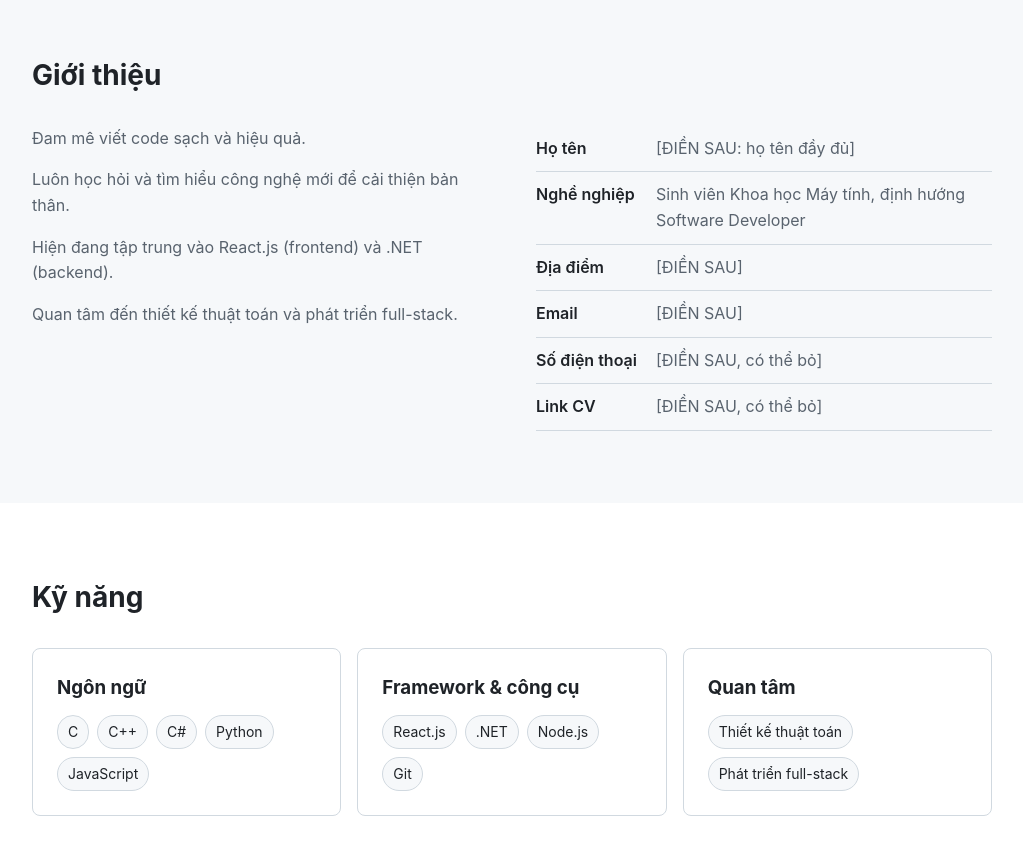
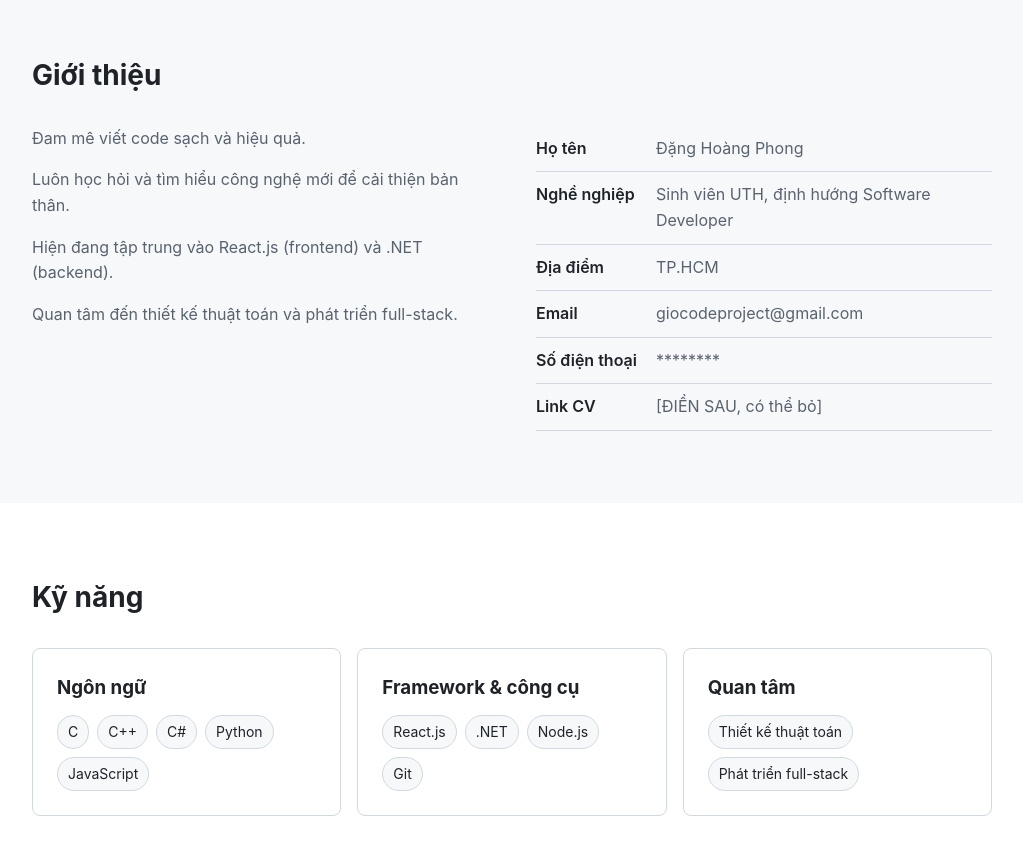
Before and after one commit to KarlDragon/Portfolio, a React (Vite) app: page / in a window 1280 px wide. Shown: the part 820-1674 px from the top of the page, without its empty margins (128-1151 px from the left). Built offline with nearby package versions, Linux system fonts and the light colour scheme.

Commit message:
Update profile information in portfolio.js

```diff
--- a/src/data/portfolio.js
+++ b/src/data/portfolio.js
@@ -1,10 +1,10 @@
 export const profile = {
   name: 'Phong',
-  fullName: '[ĐIỀN SAU: họ tên đầy đủ]',
-  role: 'Sinh viên Khoa học Máy tính, định hướng Software Developer',
-  location: '[ĐIỀN SAU]',
-  email: '[ĐIỀN SAU]',
-  phone: '[ĐIỀN SAU, có thể bỏ]',
+  fullName: 'Đặng Hoàng Phong',
+  role: 'Sinh viên UTH, định hướng Software Developer',
+  location: 'TP.HCM',
+  email: 'giocodeproject@gmail.com',
+  phone: '********',
   cvUrl: '',
   github: 'https://github.com/KarlDragon',
   linkedin: 'https://linkedin.com/in/karldragon',
```
